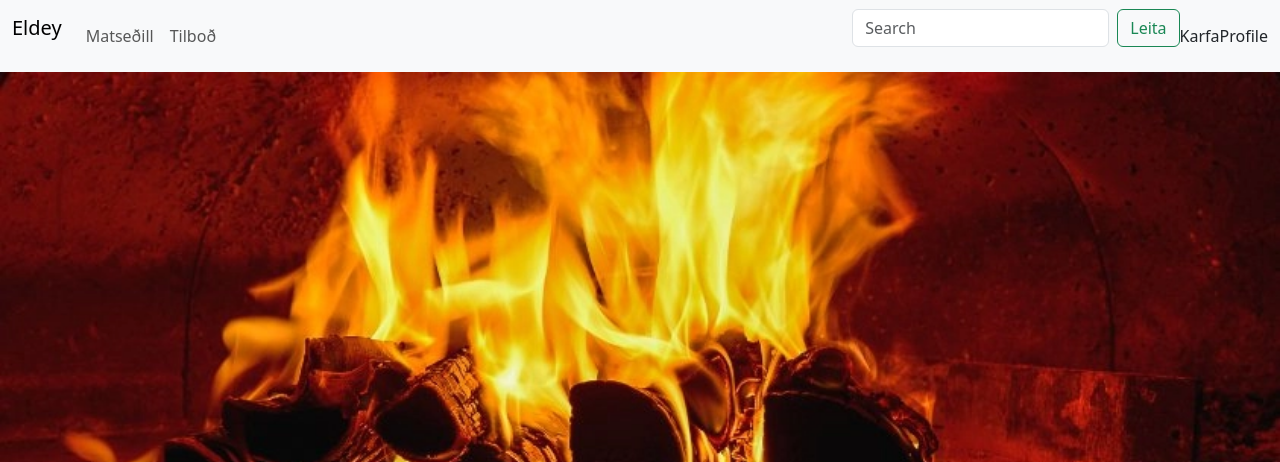
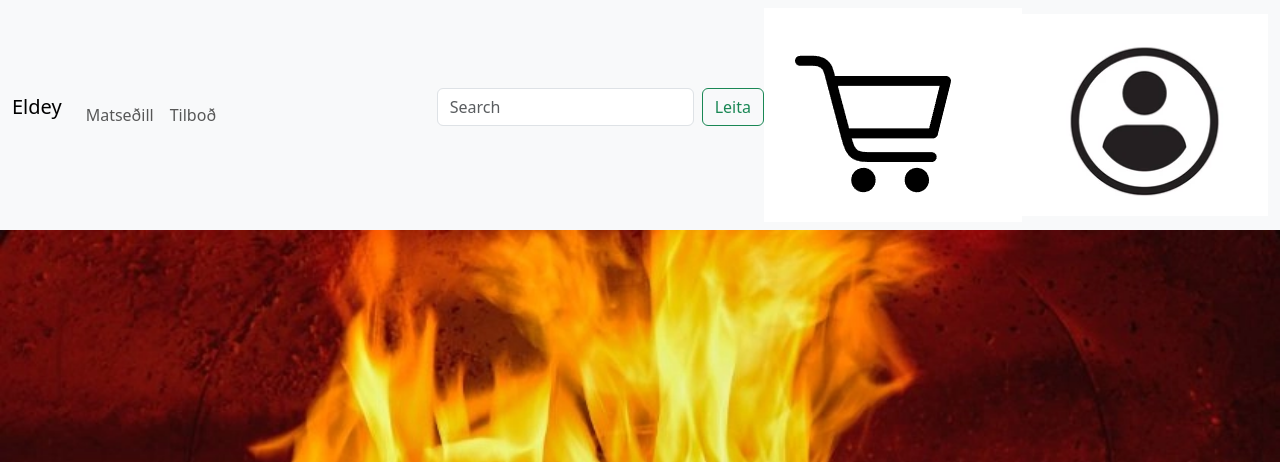
Before and after one commit to LightMH/PizzaLair, a Django app: page / in a window 1280 px wide. Shown: the top 462 px of the page. Run offline with Django 4.2, Linux system fonts and the light colour scheme.

Commit message:
Setti inn myndir fyrir körfuna og aðganginn og mynd á heimasíðuna

```diff
--- a/templates/main.css
+++ b/templates/main.css
@@ -1,3 +1,7 @@
  .navbar-brand {
      color: crimson;
  }
+
+ .nav-item {
+     width: 60px;
+ }
--- a/templates/navigationbar.html
+++ b/templates/navigationbar.html
@@ -1,5 +1,7 @@
+{% load static %}
+
 <head>
-<link rel="stylesheet" href="/static/css/main.css">
+<link rel="stylesheet" href="main.css">
 <nav class="navbar navbar-expand-lg bg-body-tertiary">
   <div class="container-fluid">
     <a class="navbar-brand" href="/">
@@ -23,10 +25,10 @@
         <button class="btn btn-outline-success" type="submit">Leita</button>
       </form>
         <a class="nav-item">
-          <a class="nav-link" href="{% url 'cart-index' %}">Karfa</a>
+          <a class="nav-link" href="{% url 'cart-index' %}"><img src={% static "images/cart_icon.png" %}></a>
         </a>
         <a class="nav-item">
-          <a class="nav-link" href="{% url 'user-index' %}">Profile</a>
+          <a class="nav-link" href="{% url 'user-index' %}"><img src={% static "images/profile_icon.png" %}></a>
         </a>
     </div>
   </div>
```
